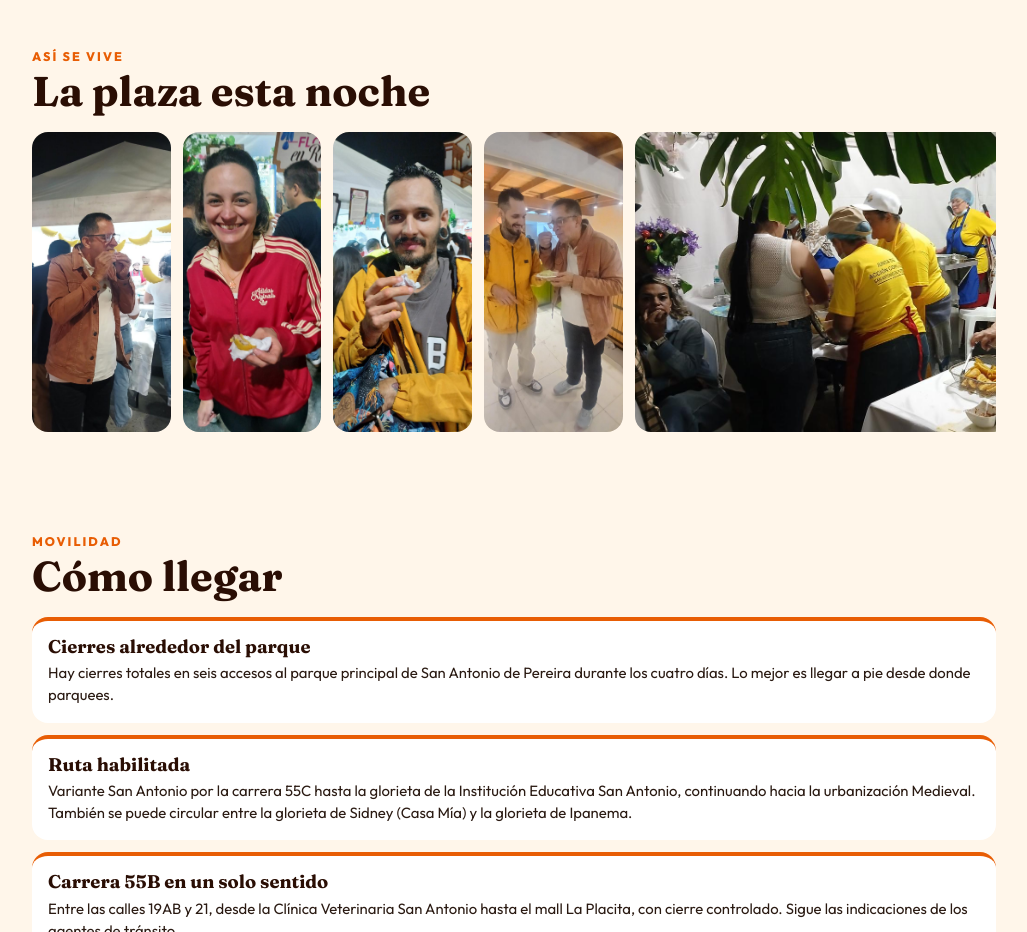
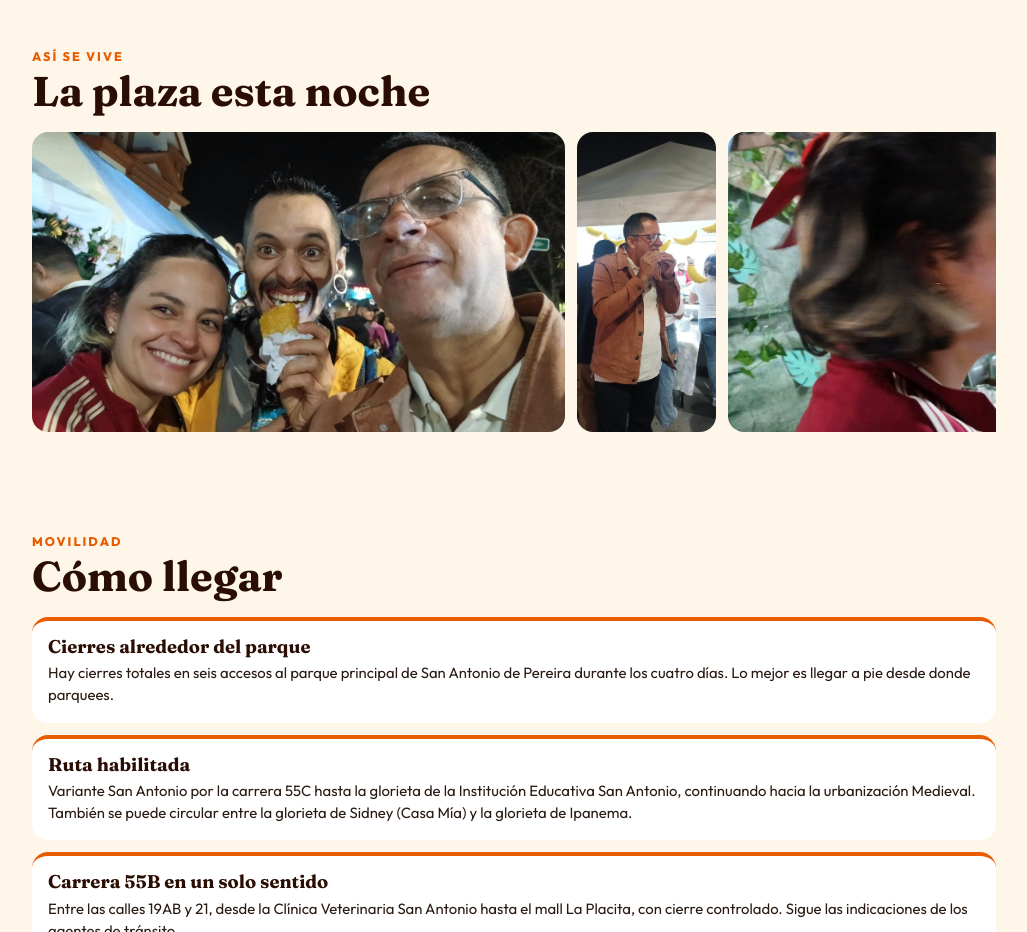
Before and after one commit to haroldco45/fiestas-empanada-rionegro, a plain HTML site: page index.html in a window 1280 px wide. Shown: the part 3948-4880 px from the top of the page, without its empty margins (126-1153 px from the left). Drawn offline with Linux system fonts and the light colour scheme.

Commit message:
Selfie y foto de puesto en la galería
Co-Authored-By: Claude Opus 5.5 <noreply@anthropic.com>
Claude-Session: https://claude.ai/code/session_01Qv96KVXWWzPVP2417aAhte

```diff
--- a/index.html
+++ b/index.html
@@ -282,7 +282,7 @@ const S=[
 {img:'dispa.jpg',tag:'Patacones',n:'D’Isa · Patacones y Piquetiadero',es:'Patacones, picadas y bolitas en vaso para los que también quieren algo de sal. “Disfruta del sabor en tu paladar”.',en:'Patacones, mixed platters and fried bites in a cup for those who want something savory.'},
 {img:'merengones.jpg',tag:'Merengones',n:'Deliciosos Merengones',es:'Merengones, cocadas, bocadillos y dulces de todos los colores. Reciben pedidos por teléfono.',en:'Meringue desserts, coconut candy and colorful sweets. They take phone orders.',tel:'6045480758',telv:'(604) 548 0758'}
 ];
-const G=['visitante-empanada','empanada-amiga','empanada-amigo','visitantes-postre','junta-accion-comunal','empanadas-premiadas','empanadas-fritando','empanadas-mesa','empanadas-menu','empanadas-lengua','empanadas-masa','plaza-1','plaza-2','plaza-3','helado-frito-letrero','helado-frito-preparacion','helado-frito-pareja','obleas-hojuelas','hojuelas-gigantes','crepes-san','dispa','merengones'];
+const G=['selfie-empanada','visitante-empanada','puesto-verde','empanada-amiga','empanada-amigo','visitantes-postre','junta-accion-comunal','empanadas-premiadas','empanadas-fritando','empanadas-mesa','empanadas-menu','empanadas-lengua','empanadas-masa','plaza-1','plaza-2','plaza-3','helado-frito-letrero','helado-frito-preparacion','helado-frito-pareja','obleas-hojuelas','hojuelas-gigantes','crepes-san','dispa','merengones'];
 const V={es:[['Cierres alrededor del parque','Hay cierres totales en seis accesos al parque principal de San Antonio de Pereira durante los cuatro días. Lo mejor es llegar a pie desde donde parquees.'],['Ruta habilitada','Variante San Antonio por la carrera 55C hasta la glorieta de la Institución Educativa San Antonio, continuando hacia la urbanización Medieval. También se puede circular entre la glorieta de Sidney (Casa Mía) y la glorieta de Ipanema.'],['Carrera 55B en un solo sentido','Entre las calles 19AB y 21, desde la Clínica Veterinaria San Antonio hasta el mall La Placita, con cierre controlado. Sigue las indicaciones de los agentes de tránsito.']],
 en:[['Closures around the park','Six access points to the main park are fully closed during the four days. Best to park and walk in.'],['Open route','Take the San Antonio bypass along Carrera 55C to the roundabout at the San Antonio school, continuing toward the Medieval development. Traffic also flows between the Sidney (Casa Mía) and Ipanema roundabouts.'],['Carrera 55B one-way','Between Calles 19AB and 21, from the San Antonio Veterinary Clinic to La Placita mall, with controlled closure. Follow traffic agents.']]};
 let L='es',diaSel=null;
```
Also changed, not shown: img/puesto-verde.jpg (added), img/selfie-empanada.jpg (added).
